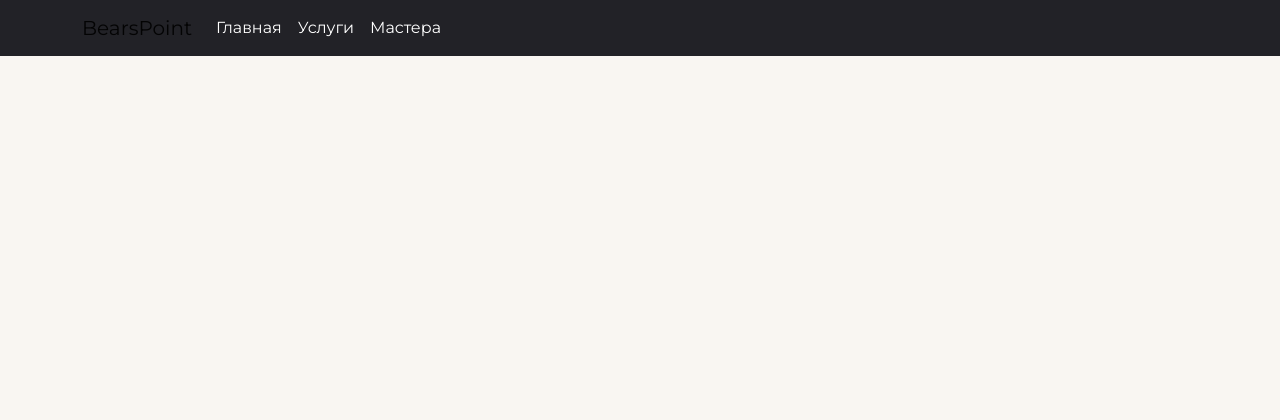
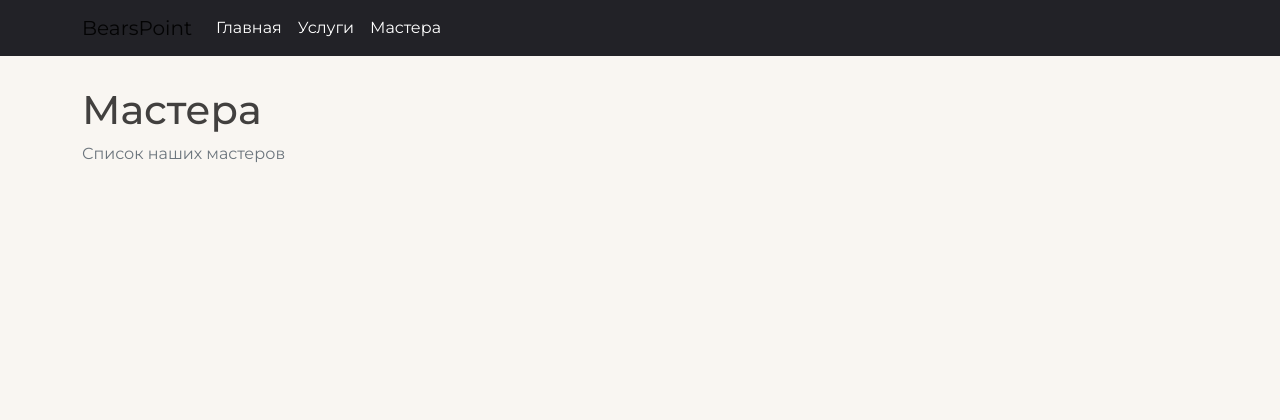
Before and after one commit to ElveeBolt/bearspoint, a Django app: page /masters/ in a window 1280 px wide. Shown: the top 420 px of the page. Run offline with Django 4.2, Linux system fonts and the light colour scheme; data that the repository does not hold is empty; some libraries are stand-ins or nearby versions.

Commit message:
Added show master list in Masters page

```diff
--- a/master/views.py
+++ b/master/views.py
@@ -9,7 +9,7 @@ class MasterListView(ListView):
     context_object_name = 'master_list'
     extra_context = {
         'title': 'Мастера',
-        'subtitle': 'Lorem Ipsum'
+        'subtitle': 'Список наших мастеров'
     }
 
 
--- a/templates/master/master_list.html
+++ b/templates/master/master_list.html
@@ -1,7 +1,23 @@
 {% extends 'base.html' %}
+{% load static %}
 
 {% block content %}
-{% for master in master_list %}
-{{ master }}
-{% endfor %}
+<div class="container">
+    <div class="header mb-4">
+        <h1>{{ title }}</h1>
+        <div class="subtitle text-muted">{{ subtitle }}</div>
+    </div>
+    <div class="row">
+        {% for master in master_list %}
+        <div class="col-3">
+            <div class="card card-master mb-4 d-flex text-center">
+                <img src="{% static 'img/barber.png' %}" alt="" class="mb-3">
+                <h2 class="mb-3">{{ master.name }}</h2>
+                <div class="master-rang text-muted mb-3"><i class="fi fi-rr-chess-queen me-1"></i>{{ master.get_rang_display }}</div>
+                <a href="{% url 'master' pk=master.id %}" class="btn btn-primary">Подробности</a>
+            </div>
+        </div>
+        {% endfor %}
+    </div>
+</div>
 {% endblock content %}
```
Also changed, not shown: static/img/barber.png (added).
